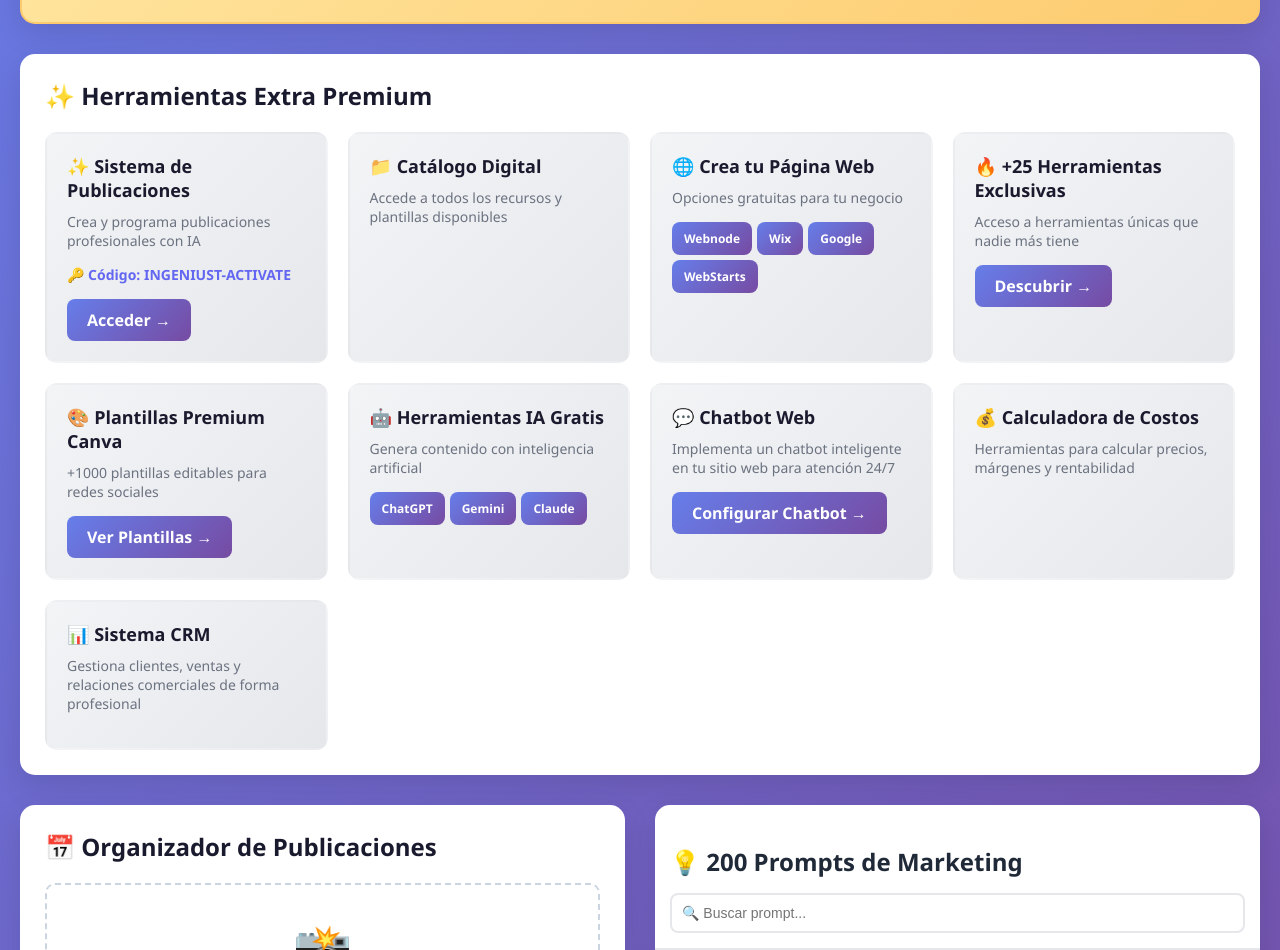
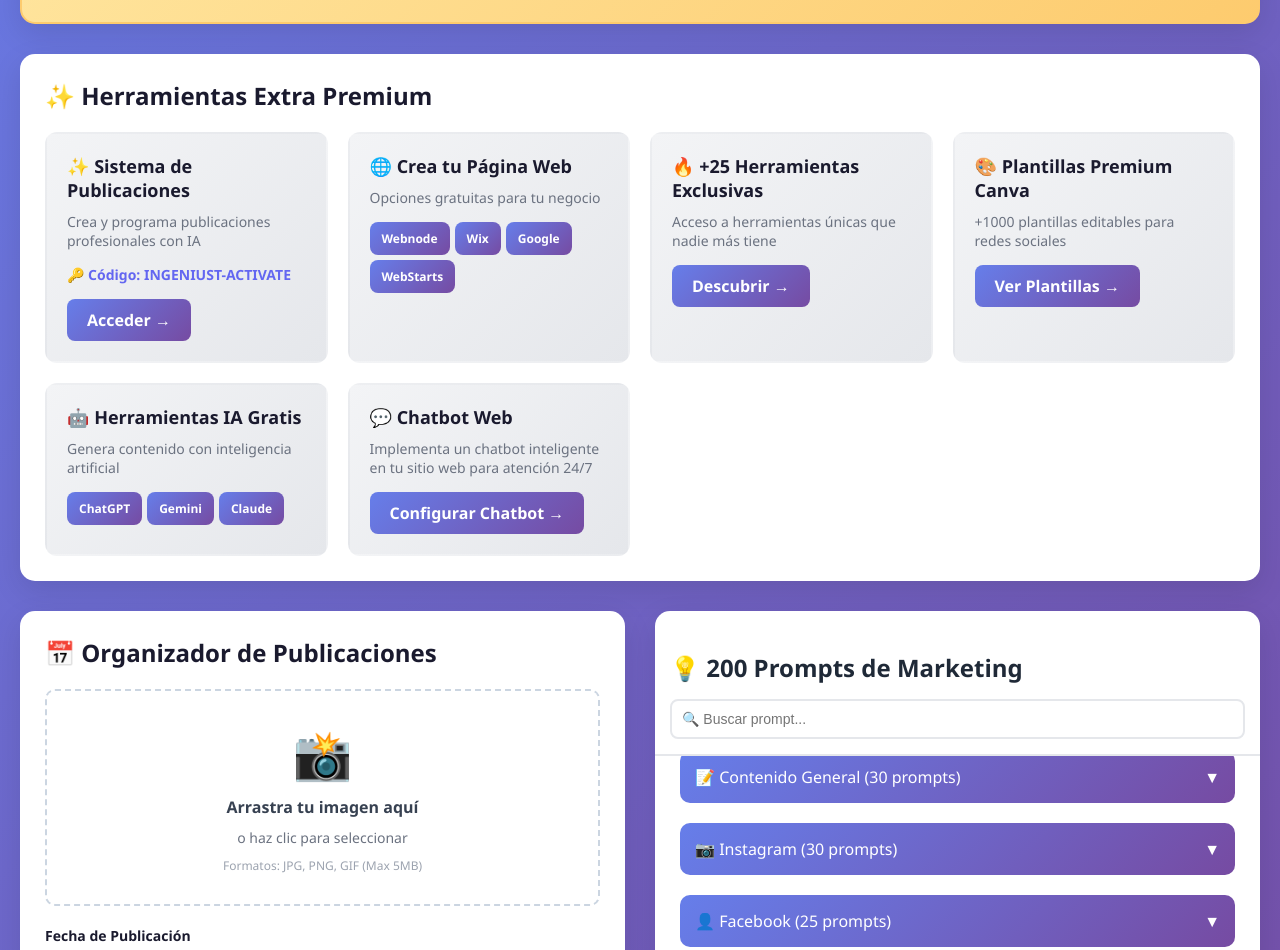
Before and after one commit to Cedecc2025/Portal-Digital-Pymess, a website: page modules/herramientas-extras/index.html in a window 1280 px wide. Shown: the part 466-1416 px from the top of the page. Drawn offline with Linux system fonts and the light colour scheme.

Commit message:
Remove retired extra tool cards

```diff
--- a/modules/herramientas-extras/index.html
+++ b/modules/herramientas-extras/index.html
@@ -69,11 +69,6 @@
                 </div>
 
                 <div class="tool-card">
-                    <h3>📁 Catálogo Digital</h3>
-                    <p>Accede a todos los recursos y plantillas disponibles</p>
-                </div>
-
-                <div class="tool-card">
                     <h3>🌐 Crea tu Página Web</h3>
                     <p>Opciones gratuitas para tu negocio</p>
                     <div style="display: flex; gap: 5px; flex-wrap: wrap;">
@@ -110,16 +105,6 @@
                     <h3>💬 Chatbot Web</h3>
                     <p>Implementa un chatbot inteligente en tu sitio web para atención 24/7</p>
                     <a href="https://drive.google.com/drive/folders/1goHCSP0Tienhwne62IYhDvUNt0mQPn-6?usp=sharing" target="_blank" class="tool-btn">Configurar Chatbot →</a>
-                </div>
-
-                <div class="tool-card">
-                    <h3>💰 Calculadora de Costos</h3>
-                    <p>Herramientas para calcular precios, márgenes y rentabilidad</p>
-                </div>
-
-                <div class="tool-card">
-                    <h3>📊 Sistema CRM</h3>
-                    <p>Gestiona clientes, ventas y relaciones comerciales de forma profesional</p>
                 </div>
             </div>
         </div>
```
